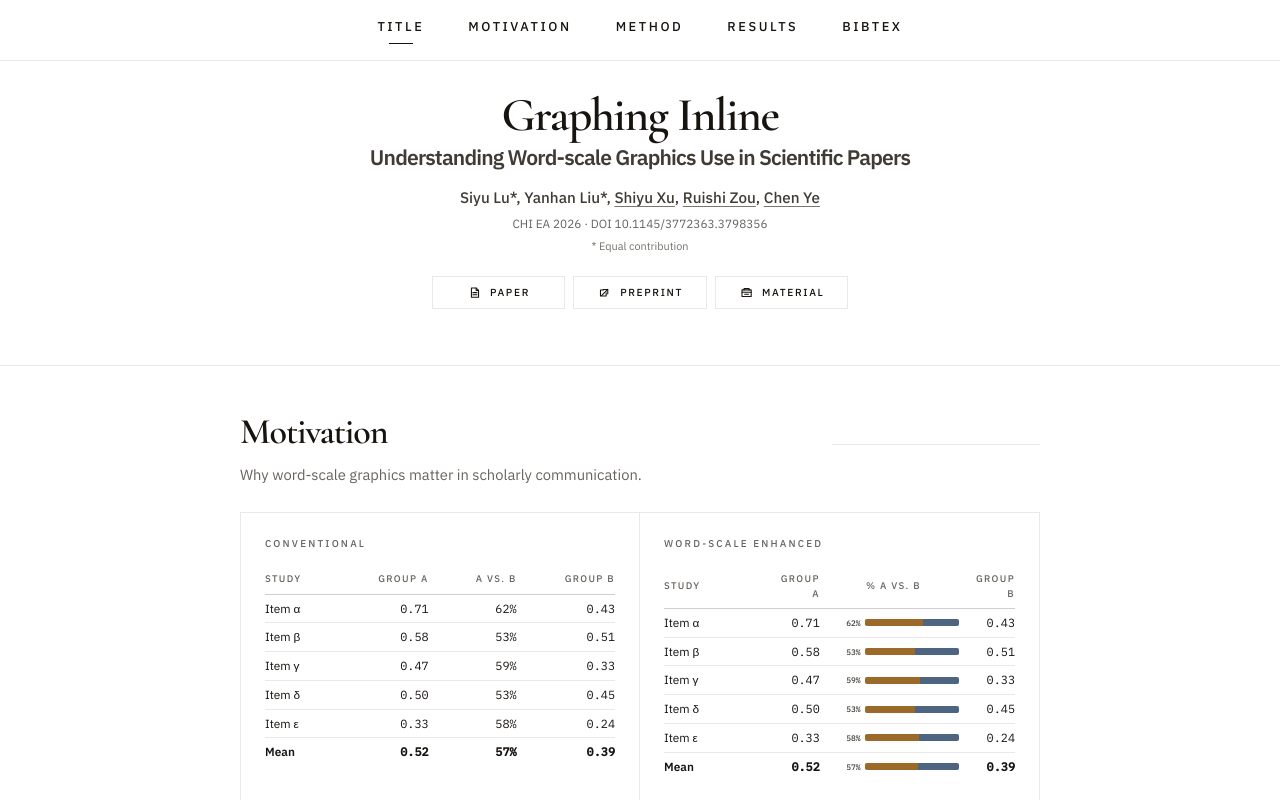
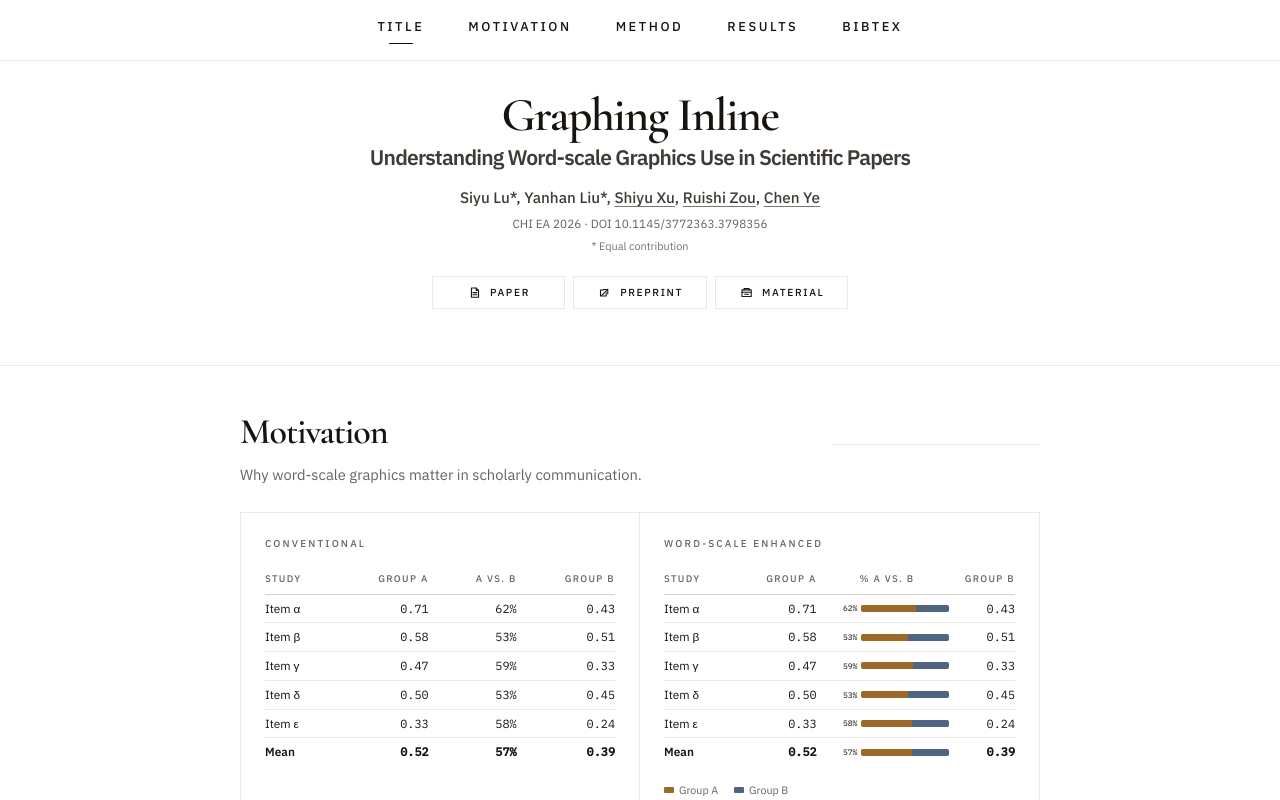
Before and after one commit to salmooonaa/graphing-inline, a Next.js app: page / in a window 1280 px wide. Shown: the top 800 px of the page. Built offline with nearby package versions, Linux system fonts and the light colour scheme.

Commit message:
fix: keep motivation table headers on one line

```diff
--- a/src/components/sections/problem-section.tsx
+++ b/src/components/sections/problem-section.tsx
@@ -54,7 +54,9 @@ const TD = "py-[5px] px-2 first:pl-0 last:pr-0 text-[0.74rem] text-[var(--foregr
 const BAR_TH =
   "pb-[7px] pt-1 px-1 text-center text-[0.6rem] font-medium uppercase tracking-[0.14em] text-[var(--muted)]";
 const BAR_TD = "py-[5px] pl-1 pr-0 align-middle text-[0.74rem] text-[var(--foreground)]";
-const BAR_COL = { width: "8.2rem" } as const;
+const BAR_COL = { width: "7.8rem" } as const;
+const SIDE_NUM_COL = { width: "4.1rem" } as const;
+const SIDE_NUM_TH = `${TH} whitespace-nowrap text-right`;
 const NUM = "text-right tabular-nums";
 const MONO: React.CSSProperties = { fontFamily: "var(--font-data), monospace" };
 const MODULE_NOTE =
@@ -150,16 +152,16 @@ export function ProblemSection({ content }: ProblemSectionProps) {
                     <table className="w-full border-collapse" style={{ minWidth: 240 }}>
                       <colgroup>
                         <col />
-                        <col style={{ width: "3.5rem" }} />
+                        <col style={SIDE_NUM_COL} />
                         <col style={BAR_COL} />
-                        <col style={{ width: "3.5rem" }} />
+                        <col style={SIDE_NUM_COL} />
                       </colgroup>
                       <thead>
                         <tr style={{ borderBottom: "1px solid var(--line-strong)" }}>
                           <th className={TH}>Study</th>
-                          <th className={`${TH} text-right`}>Group A</th>
+                          <th className={SIDE_NUM_TH}>Group A</th>
                           <th className={BAR_TH}>% A vs. B</th>
-                          <th className={`${TH} text-right`}>Group B</th>
+                          <th className={SIDE_NUM_TH}>Group B</th>
                         </tr>
                       </thead>
                       <tbody>
```
